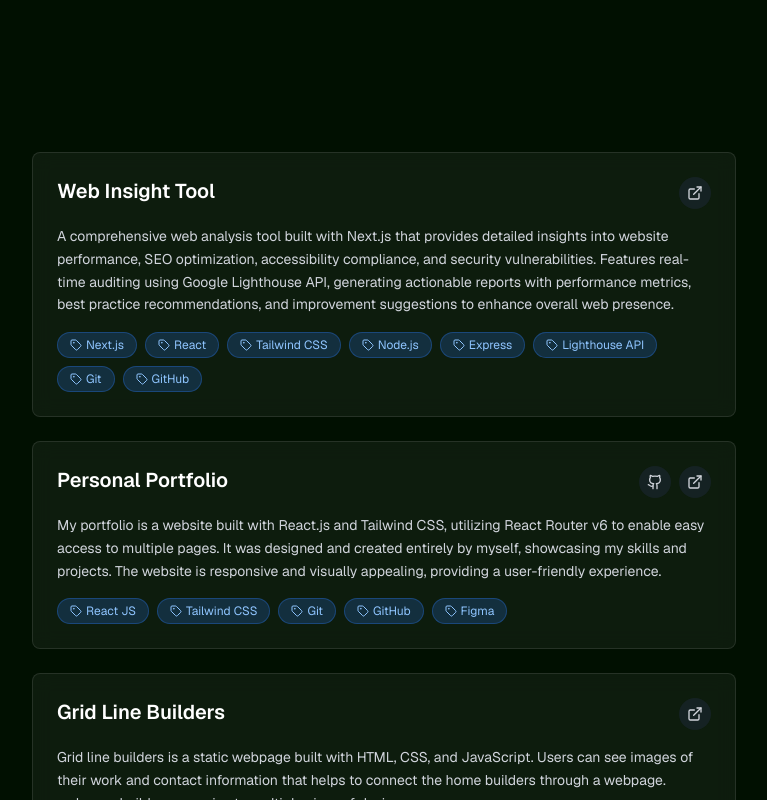
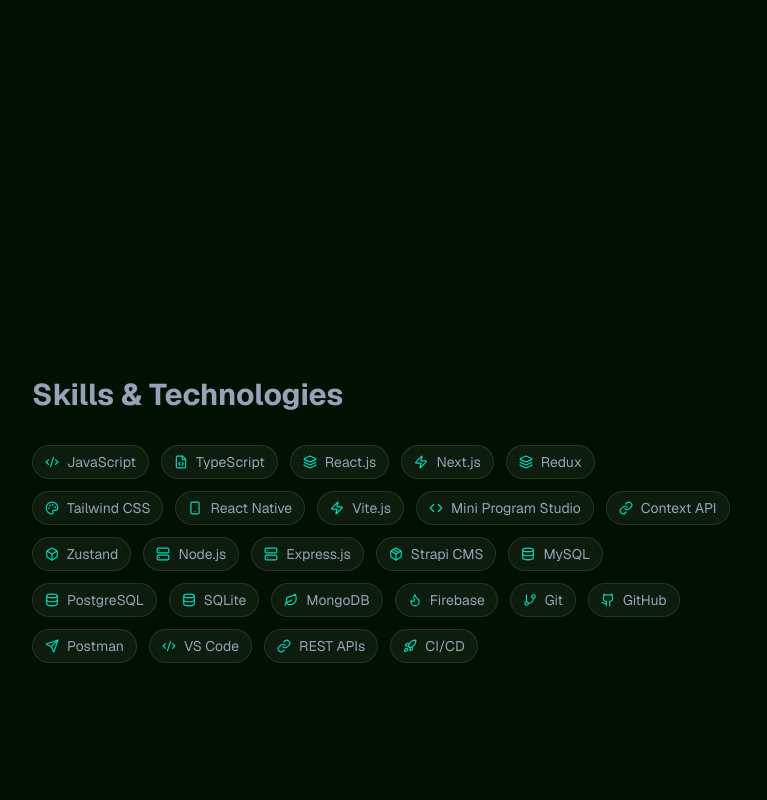
Before and after one commit to rahulvijay81/portfolio, a Next.js app: page / in a window 1280 px wide. Shown: the part 1480-2280 px from the top of the page, without its empty margins (512-1279 px from the left). Built offline with nearby package versions, Linux system fonts and the light colour scheme.

Commit message:
Create Skills Section with tech stack icons/badges

```diff
--- a/src/components/MainContent.tsx
+++ b/src/components/MainContent.tsx
@@ -3,6 +3,7 @@
 import { motion, Variants } from 'framer-motion';
 import AboutSection from './AboutSection';
 import ExperienceSection from './ExperienceSection';
+import SkillsSection from './SkillsSection';
 import ProjectsSection from './ProjectsSection';
 import ContactSection from './ContactSection';
 import Footer from './Footer';
@@ -58,6 +59,9 @@
           <ExperienceSection />
         </motion.div>
         <motion.div variants={sectionVariants}>
+          <SkillsSection />
+        </motion.div>
+        <motion.div variants={sectionVariants}>
           <ProjectsSection />
         </motion.div>
         <motion.div variants={sectionVariants}>
--- a/src/components/Sidebar.tsx
+++ b/src/components/Sidebar.tsx
@@ -23,7 +23,7 @@
 
   useEffect(() => {
     const handleScroll = () => {
-      const sections = ['about', 'experience', 'projects', 'contact'];
+      const sections = ['about', 'experience', 'skills', 'projects', 'contact'];
       const scrollPosition = window.scrollY + window.innerHeight / 2;
       const documentHeight = document.documentElement.scrollHeight;
       const windowHeight = window.innerHeight;
@@ -88,6 +88,8 @@
                 }`}>About Me</button>
               <button onClick={() => smoothScrollTo('experience')} className={`block transition-colors text-left ${activeSection === 'experience' ? 'text-white font-semibold' : 'text-gray-400 hover:text-white'
                 }`}>Experience</button>
+              <button onClick={() => smoothScrollTo('skills')} className={`block transition-colors text-left ${activeSection === 'skills' ? 'text-white font-semibold' : 'text-gray-400 hover:text-white'
+                }`}>Skills</button>
               <button onClick={() => smoothScrollTo('projects')} className={`block transition-colors text-left ${activeSection === 'projects' ? 'text-white font-semibold' : 'text-gray-400 hover:text-white'
                 }`}>Projects</button>
               <button onClick={() => smoothScrollTo('contact')} className={`block transition-colors text-left ${activeSection === 'contact' ? 'text-white font-semibold' : 'text-gray-400 hover:text-white'
--- /dev/null
+++ b/src/components/SkillsSection.tsx
@@ -0,0 +1,54 @@
+import { Code2, FileCode, Layers, Palette, Smartphone, Zap, Link, Box, Database, Leaf, Flame, GitBranch, Github, Send, Code, Rocket, Server, Package } from 'lucide-react';
+import SkillsData from '../data/skills.json';
+
+const iconMap: Record<string, React.ComponentType<{ size?: number; className?: string }>> = {
+  'JavaScript': Code2,
+  'TypeScript': FileCode,
+  'React.js': Layers,
+  'Next.js': Zap,
+  'Redux': Layers,
+  'Tailwind CSS': Palette,
+  'React Native': Smartphone,
+  'Vite.js': Zap,
+  'Mini Program Studio': Code,
+  'Context API': Link,
+  'Zustand': Box,
+  'Node.js': Server,
+  'Express.js': Server,
+  'Strapi CMS': Package,
+  'MySQL': Database,
+  'PostgreSQL': Database,
+  'SQLite': Database,
+  'MongoDB': Leaf,
+  'Firebase': Flame,
+  'Git': GitBranch,
+  'GitHub': Github,
+  'Postman': Send,
+  'VS Code': Code2,
+  'REST APIs': Link,
+  'CI/CD': Rocket
+};
+
+export default function SkillsSection() {
+  return (
+    <section id="skills" className="min-h-screen flex items-center p-3 md:p-6 lg:p-8 scroll-mt-24 lg:scroll-mt-0">
+      <div className="w-full">
+        <h2 className="text-lg md:text-3xl font-bold mb-8">Skills & Technologies</h2>
+        <div className="flex flex-wrap gap-2 md:gap-3">
+          {SkillsData.skills.map((skill) => {
+            const Icon = iconMap[skill.name] || Code2;
+            return (
+              <span
+                key={skill.name}
+                className="inline-flex items-center gap-2 px-3 py-1.5 bg-white/5 border border-white/10 hover:border-teal-500/50 rounded-full text-xs md:text-sm transition-colors"
+              >
+                <Icon size={14} className="text-teal-400" />
+                <span>{skill.name}</span>
+              </span>
+            );
+          })}
+        </div>
+      </div>
+    </section>
+  );
+}
--- /dev/null
+++ b/src/data/skills.json
@@ -0,0 +1,29 @@
+{
+  "skills": [
+    { "name": "JavaScript" },
+    { "name": "TypeScript" },
+    { "name": "React.js" },
+    { "name": "Next.js" },
+    { "name": "Redux" },
+    { "name": "Tailwind CSS" },
+    { "name": "React Native" },
+    { "name": "Vite.js" },
+    { "name": "Mini Program Studio" },
+    { "name": "Context API" },
+    { "name": "Zustand" },
+    { "name": "Node.js" },
+    { "name": "Express.js" },
+    { "name": "Strapi CMS" },
+    { "name": "MySQL" },
+    { "name": "PostgreSQL" },
+    { "name": "SQLite" },
+    { "name": "MongoDB" },
+    { "name": "Firebase" },
+    { "name": "Git" },
+    { "name": "GitHub" },
+    { "name": "Postman" },
+    { "name": "VS Code" },
+    { "name": "REST APIs" },
+    { "name": "CI/CD" }
+  ]
+}
```
